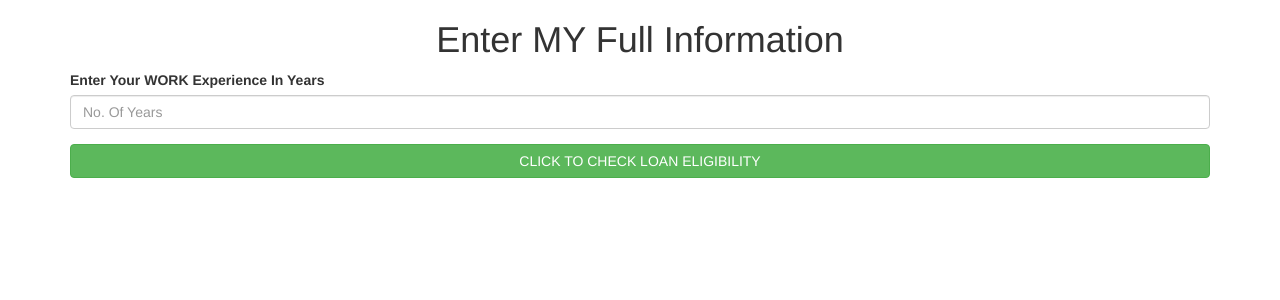
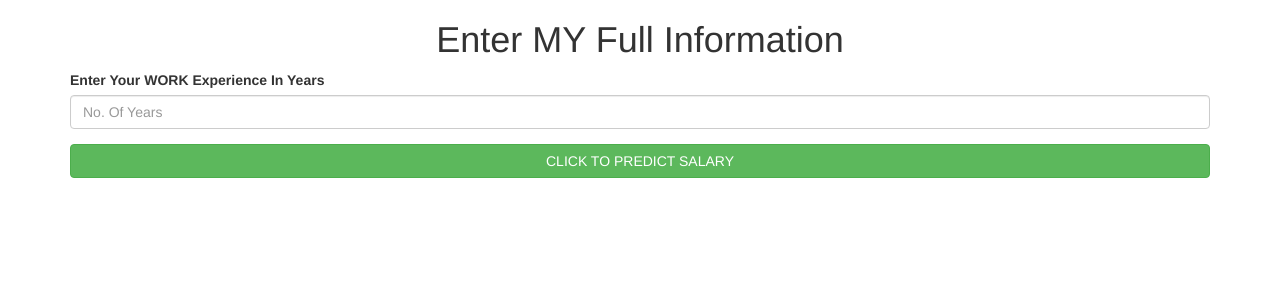
Before and after one commit to vivek1hsbc/uj_ml, a Flask app: page /salary in a window 1280 px wide. Shown: the part 52-352 px from the top of the page. Run offline with Flask 3, Linux system fonts and the light colour scheme; some libraries are stand-ins or nearby versions.

Commit message:
Update salary.html
SALARY

```diff
--- a/templates/salary.html
+++ b/templates/salary.html
@@ -30,8 +30,7 @@
                 <input type="text" name="years" id="years" class="form-control"
                 placeholder="No. Of Years">
             </div>
-            <input type="submit" class="btn btn-block btn-success" value="CLICK TO CHECK LOAN
-            ELIGIBILITY">
+            <input type="submit" class="btn btn-block btn-success" value="CLICK TO PREDICT SALARY">
         </form>
     </div>
 </body>
```
